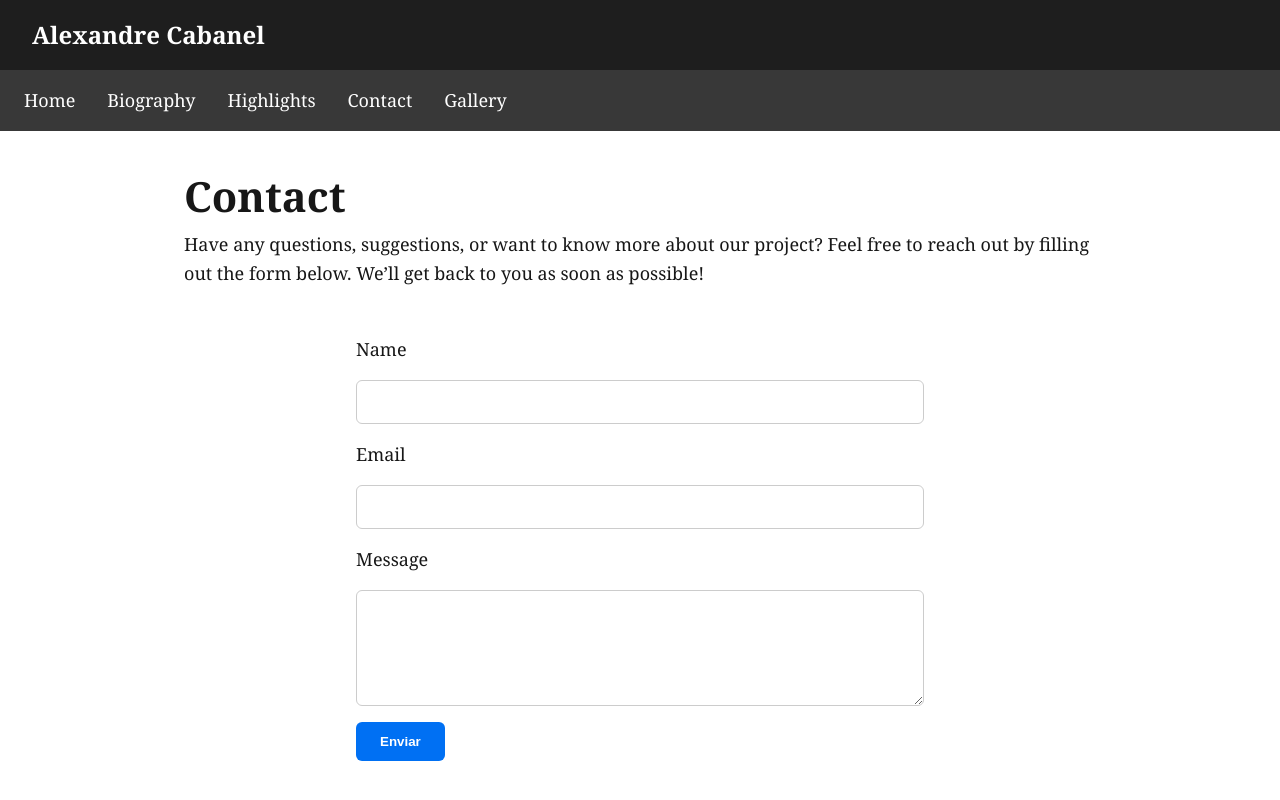
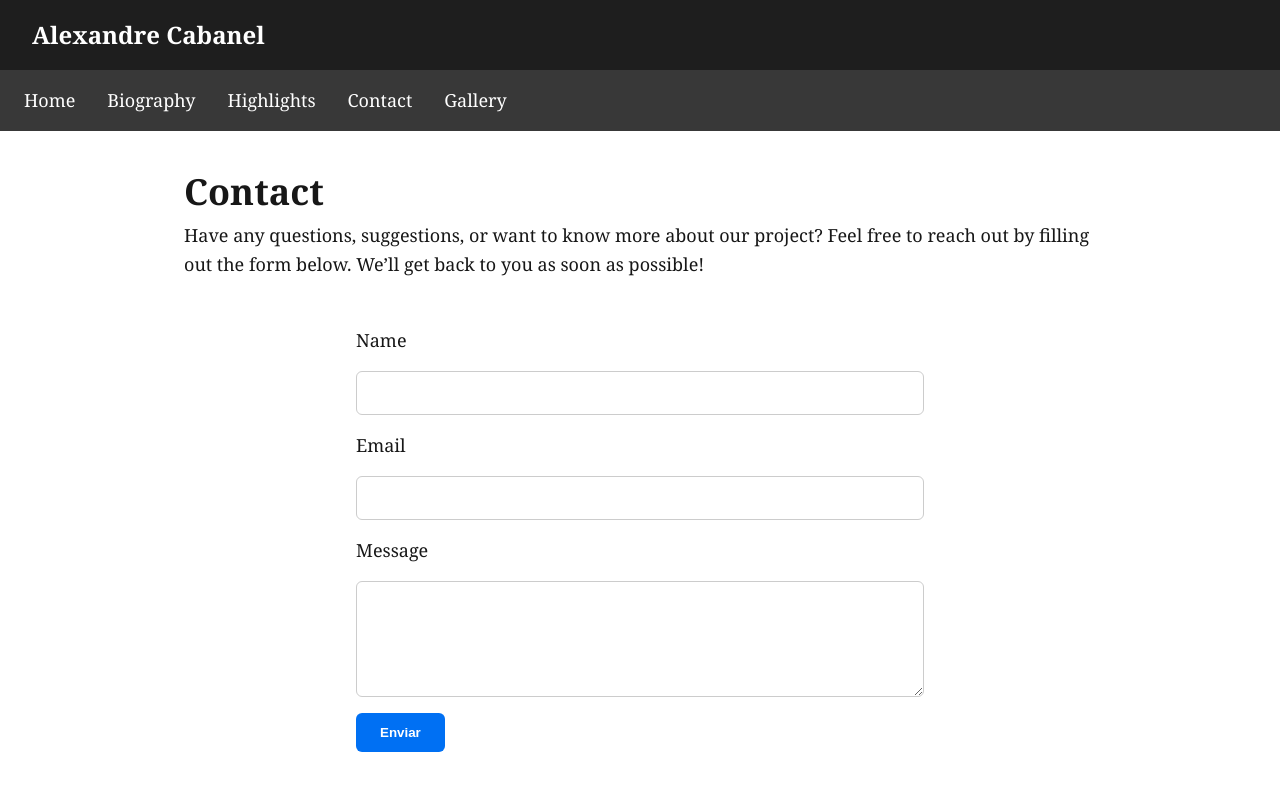
Before and after one commit to PauloRicardoNeis/VS16A-Task01, a Next.js app: page /contact in a window 1280 px wide. Shown: the top 800 px of the page. Built offline with nearby package versions, Linux system fonts and the light colour scheme.

Commit message:
Task03 | fix | Deprecated APIs will eventually be removed from the browserIH1UserAgentFontSizeInSection

```diff
--- a/src/app/contact/page.tsx
+++ b/src/app/contact/page.tsx
@@ -4,7 +4,7 @@ import Title from "@/components/Title/Title";
 export default function Contact() {
     return (
         <>
-            <Title text="Contact" />
+            <h1>Contact</h1>
             <p>
                 Have any questions, suggestions, or want to know more about our project?
                 Feel free to reach out by filling out the form below.
```
